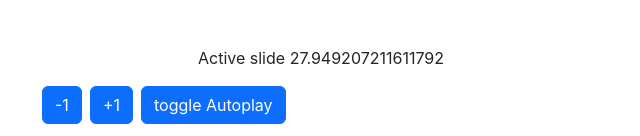
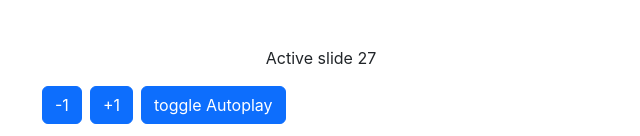
Before and after one commit to DilbarAkkaya/slider-app, a React (Create React App) app: page / in a window 1280 px wide. Shown: the part 421-557 px from the top of the page, without its empty margins (319-959 px from the left). Built offline with nearby package versions, Linux system fonts and the light colour scheme.

Commit message:
feat: add math.floor

```diff
--- a/src/App.js
+++ b/src/App.js
@@ -38,7 +38,7 @@ import './App.css';
 }  */
 
 const calcValue = () => {
-  return Math.random() *(50-1) + 1;
+  return Math.floor(Math.random() *(50-1) + 1);
 }
 const Slider = (props) => {
 
```
